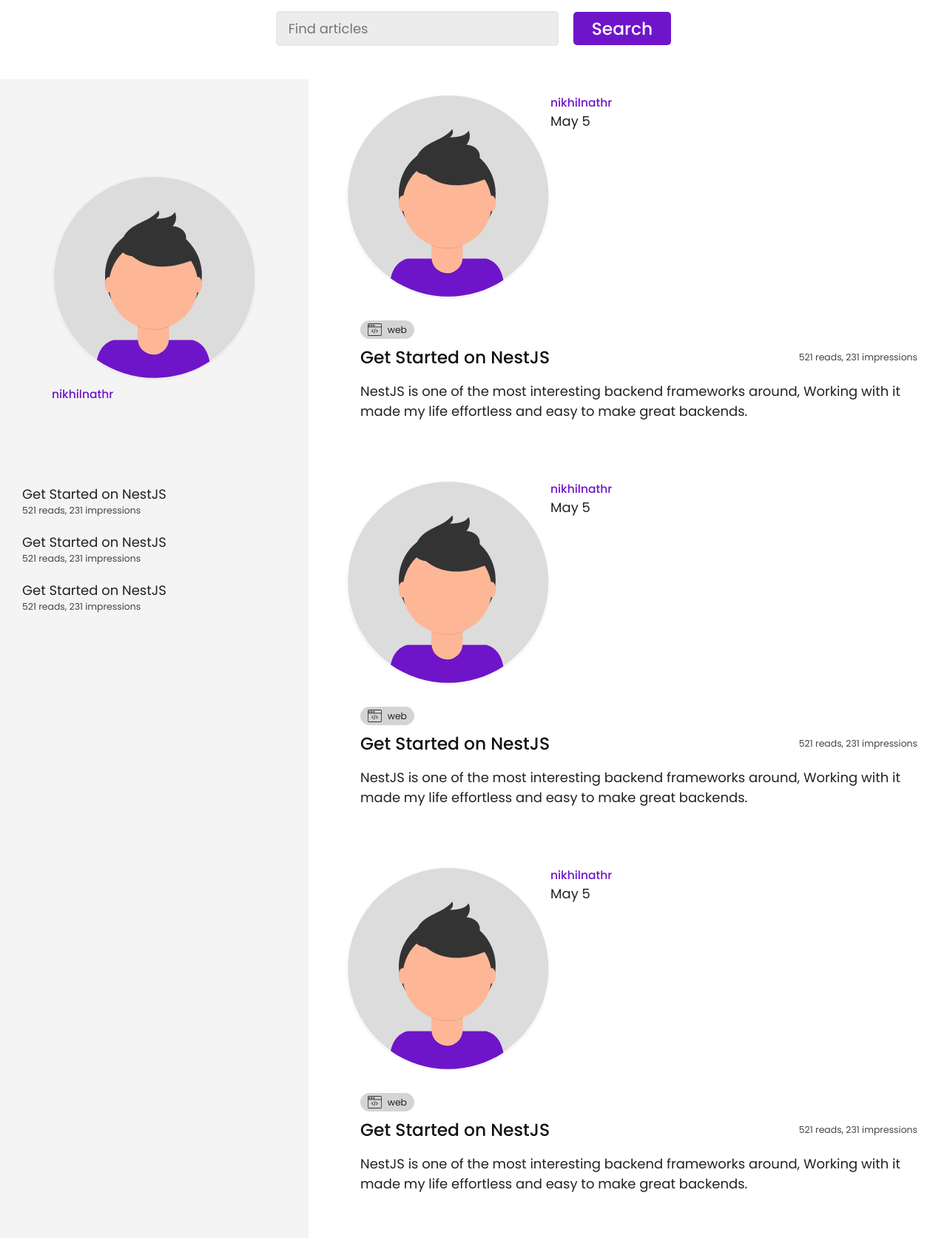
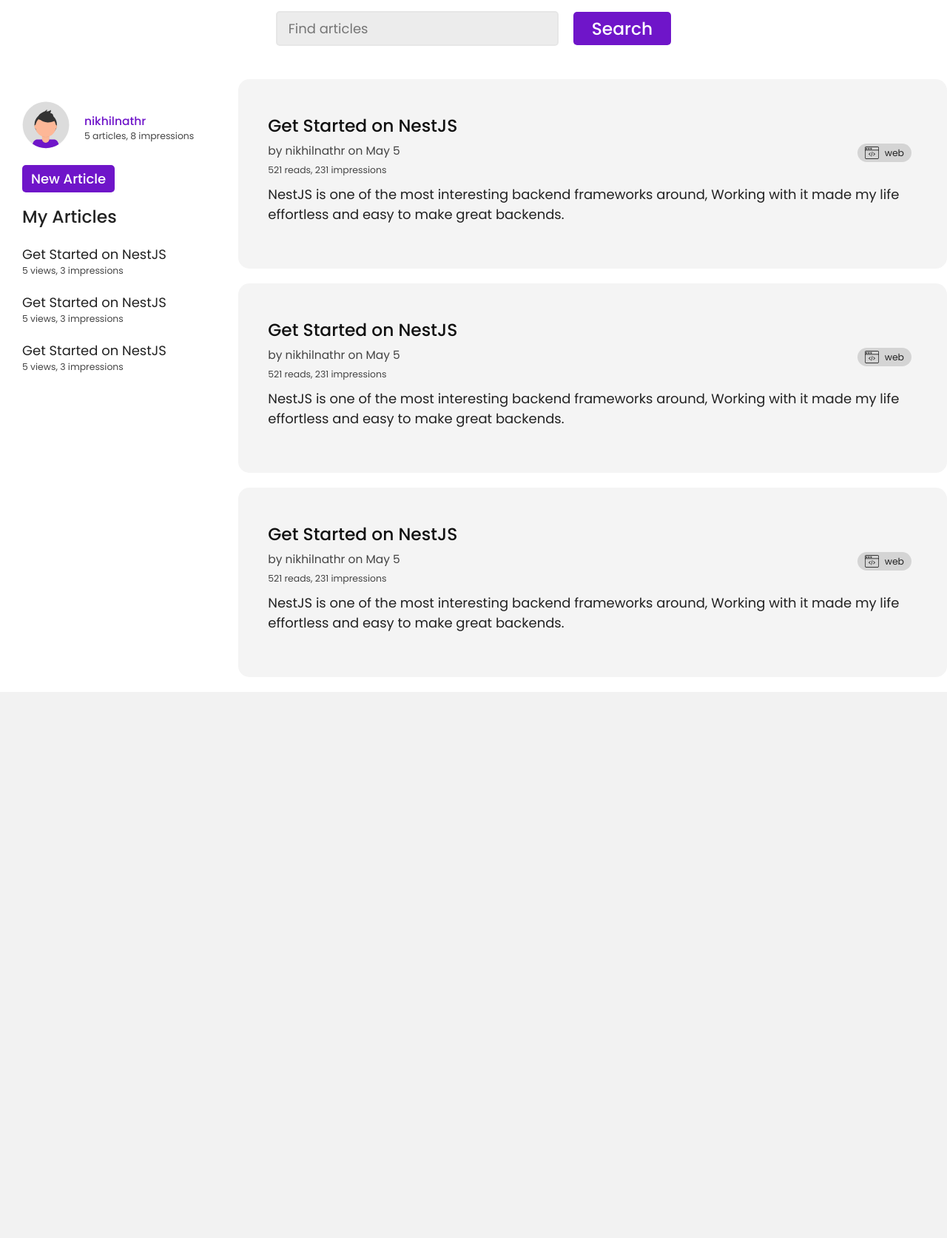
Before and after one commit to sivanandini029/artifact, a PHP site: page /artifact/news-feed.html in a window 1280 px wide. Shown: the part 80-1753 px from the top of the page at 74% size. After the commit the page ends 1015 px from the top, so only its background shows below. Run offline with PHP 8.4, Linux system fonts and the light colour scheme.

Commit message:
add some modifications in the ui of news feed

```diff
--- a/news-feed.html
+++ b/news-feed.html
@@ -42,100 +42,91 @@
         <div class="news-feed">
             <div class="user-profile">
                 <div class="profile-container">
-                    <a href="#" class="profile-pic">
-                        <img src="assets/undraw_profile_pic_ic5t 1.svg">
+                    <div class="profile-picture">
+                        <a href="#" class="profile-pic small">
+                            <img class="picture" src="assets/undraw_profile_pic_ic5t 1.svg">
                         </a>
+                    </div>
+
+                    <div class="profile-impressions">
                         <div class="profile-name">nikhilnathr</div>
+                        <div class="articles-impressions">5 articles, 8 impressions</div>
                     </div>
+                </div>
+                <a href="./add-article.html" class="button">New Article</a>
                 <div class="user-articles">
+                    <div class="myarticles">My Articles</div>
                     <div class="subject">
                         <div class="heading">Get Started on NestJS</div>
-                        <div class="readings">521 reads, 231 impressions</div>
+                        <div class="readings">5 views, 3 impressions</div>
                     </div>
                     <div class="subject">
                         <div class="heading">Get Started on NestJS</div>
-                        <div class="readings">521 reads, 231 impressions</div>
+                        <div class="readings">5 views, 3 impressions</div>
                     </div>
                     <div class="subject">
                         <div class="heading">Get Started on NestJS</div>
-                        <div class="readings">521 reads, 231 impressions</div>
+                        <div class="readings">5 views, 3 impressions</div>
                     </div>
                 </div>
             </div>
             <div class="recent-articles">
                 <div class="post-section">
                     <div class="post-container">
-                        <div class="profile-container">
-                            <a href="#" class="profile-pic">
-                                <img src="assets/undraw_profile_pic_ic5t 1.svg">
-                            </a>
-                            <div class="name-read">
-                                <div class="profile-name">nikhilnathr</div>
-                                <div class="profile-reads">May 5</div>
+                        <div class="post">
+                            <div class="subject">
+                                <div class="heading">Get Started on NestJS</div>
                             </div>
-                        </div>
-                        <div class="post">
+                            <div class="name-topic">
+                                <div class="name-date">by nikhilnathr on May 5</div>
                                 <div class="labels">
                                     <div class="label">
                                         <img class="icon" src="assets/web.svg">
                                         <div class="name">web</div>
                                     </div>
                                 </div>
-                            <div class="subject">
-                                <div class="heading">Get Started on NestJS</div>
+                            </div>
                             <div class="readings">521 reads, 231 impressions</div>
-                            </div>
                             <div class="contents">NestJS is one of the most interesting backend frameworks around, Working with it made my life effortless and easy to make great backends.</div>
                         </div>
                     </div>
                     <div class="post-container">
-                        <div class="profile-container">
-                            <a href="#" class="profile-pic">
-                                <img src="assets/undraw_profile_pic_ic5t 1.svg">
-                            </a>
-                            <div class="name-read">
-                                <div class="profile-name">nikhilnathr</div>
-                                <div class="profile-reads">May 5</div>
+                        <div class="post">
+                            <div class="subject">
+                                <div class="heading">Get Started on NestJS</div>
                             </div>
-                        </div>
-                        <div class="post">
+                            <div class="name-topic">
+                                <div class="name-date">by nikhilnathr on May 5</div>
                                 <div class="labels">
                                     <div class="label">
                                         <img class="icon" src="assets/web.svg">
                                         <div class="name">web</div>
                                     </div>
                                 </div>
-                            <div class="subject">
-                                <div class="heading">Get Started on NestJS</div>
+                            </div>
                             <div class="readings">521 reads, 231 impressions</div>
-                            </div>
                             <div class="contents">NestJS is one of the most interesting backend frameworks around, Working with it made my life effortless and easy to make great backends.</div>
                         </div>
                     </div>
                     <div class="post-container">
-                        <div class="profile-container">
-                            <a href="#" class="profile-pic">
-                                <img src="assets/undraw_profile_pic_ic5t 1.svg">
-                            </a>
-                            <div class="name-read">
-                                <div class="profile-name">nikhilnathr</div>
-                                <div class="profile-reads">May 5</div>
+                        <div class="post">
+                            <div class="subject">
+                                <div class="heading">Get Started on NestJS</div>
                             </div>
-                        </div>
-                        <div class="post">
+                            <div class="name-topic">
+                                <div class="name-date">by nikhilnathr on May 5</div>
                                 <div class="labels">
                                     <div class="label">
                                         <img class="icon" src="assets/web.svg">
                                         <div class="name">web</div>
                                     </div>
                                 </div>
-                            <div class="subject">
-                                <div class="heading">Get Started on NestJS</div>
+                            </div>
                             <div class="readings">521 reads, 231 impressions</div>
-                            </div>
                             <div class="contents">NestJS is one of the most interesting backend frameworks around, Working with it made my life effortless and easy to make great backends.</div>
                         </div>
                     </div>
+
                 </div>
 
             </div>
--- a/style/news-feed.css
+++ b/style/news-feed.css
@@ -14,15 +14,22 @@
     padding-top: 30px;
 }
 .news-feed .profile-container{
-    display: flex;
-    flex: 1;
-    align-items: unset;
-    justify-content: unset;
+    flex-direction: unset;
+    padding: unset;
+    padding-bottom: 20px;
+}
+.news-feed .user-profile .profile-container .profile-picture {
+    padding-right: 20px;
+}
+.news-feed .profile-container .profile-impressions .articles-impressions {
+    padding-top: 10px;
+    font-size: 0.69rem;
+    color: #444444;
 }
 .news-feed .user-profile{
     display: block;
     padding: 30px;
-    background-color: #F4F4F4;
+    background-color: #ffffff;
 }
 .news-feed .user-profile .user-articles .subject{
     padding-top: 20px;
@@ -33,6 +40,11 @@
     font-weight: 500;
     display: flex;
     align-items: center;
+}
+.news-feed .user-articles .myarticles {
+    font-size: 1.3rem;
+    font-weight: 500;
+    padding-top: 20px;
 }
 .news-feed .user-articles .readings{
     color: #444444;
@@ -55,7 +67,21 @@
     transition: background-color 300ms ease-in-out;
     cursor: pointer;
     border-radius: 15px;
+    background-color: #F4F4F4;
+    margin-bottom: 20px;
 }
 .recent-articles .post-container:hover {
-    background-color: #F4F4F4;
+    background-color: #ffffff;
 }
+.recent-articles .post-container .name-topic {
+    display: flex;
+    justify-content: space-between;
+}
+.recent-articles .post-section .post-container .name-topic .name-date {
+    color: #444444;
+    font-size: 0.86rem;
+}
+.recent-articles .post-section .post-container .readings {
+    font-size: 0.69rem;
+    color: #444444;
+}
```
Lines whose indentation alone changed are shown as unchanged.
